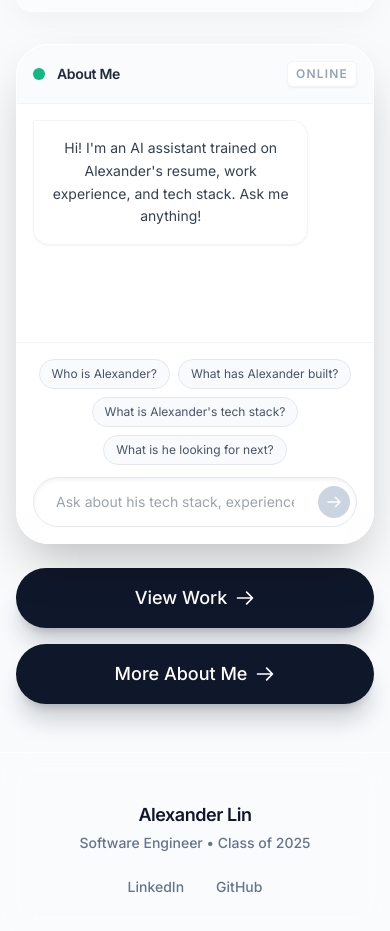
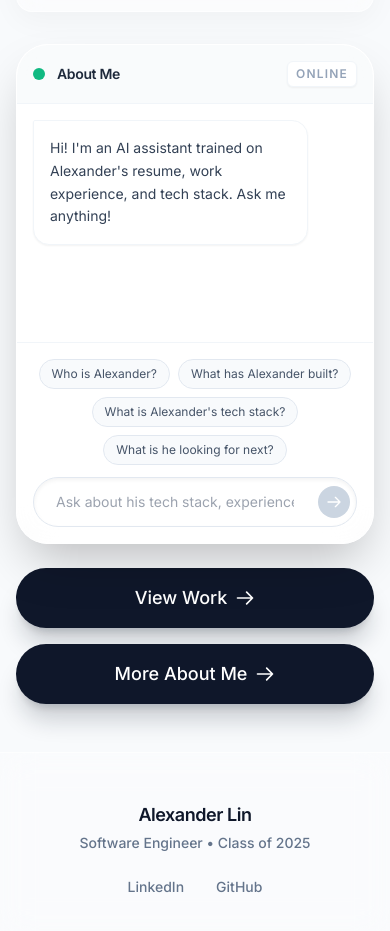
Before and after one commit to alexanderlin-com/alexanderlin-root, a React (Vite) app: page / in a window 390 px wide. Shown: the part 960-1891 px from the top of the page. Built offline with nearby package versions, Linux system fonts and the light colour scheme.

Commit message:
fixed text alignment on mobile

```diff
--- a/src/components/AssistantChat.tsx
+++ b/src/components/AssistantChat.tsx
@@ -144,7 +144,7 @@ export default function AssistantChat({ className = "h-[500px] lg:h-[600px]" }:
                                         : "bg-white border border-slate-100 text-slate-700 rounded-tl-sm shadow-sm"
                                         }`}
                                 >
-                                    <p className="text-sm sm:text-base leading-relaxed whitespace-pre-wrap font-light">
+                                    <p className="text-sm sm:text-base leading-relaxed whitespace-pre-wrap font-light text-left">
                                         {msg.content}
                                     </p>
                                 </div>
```
